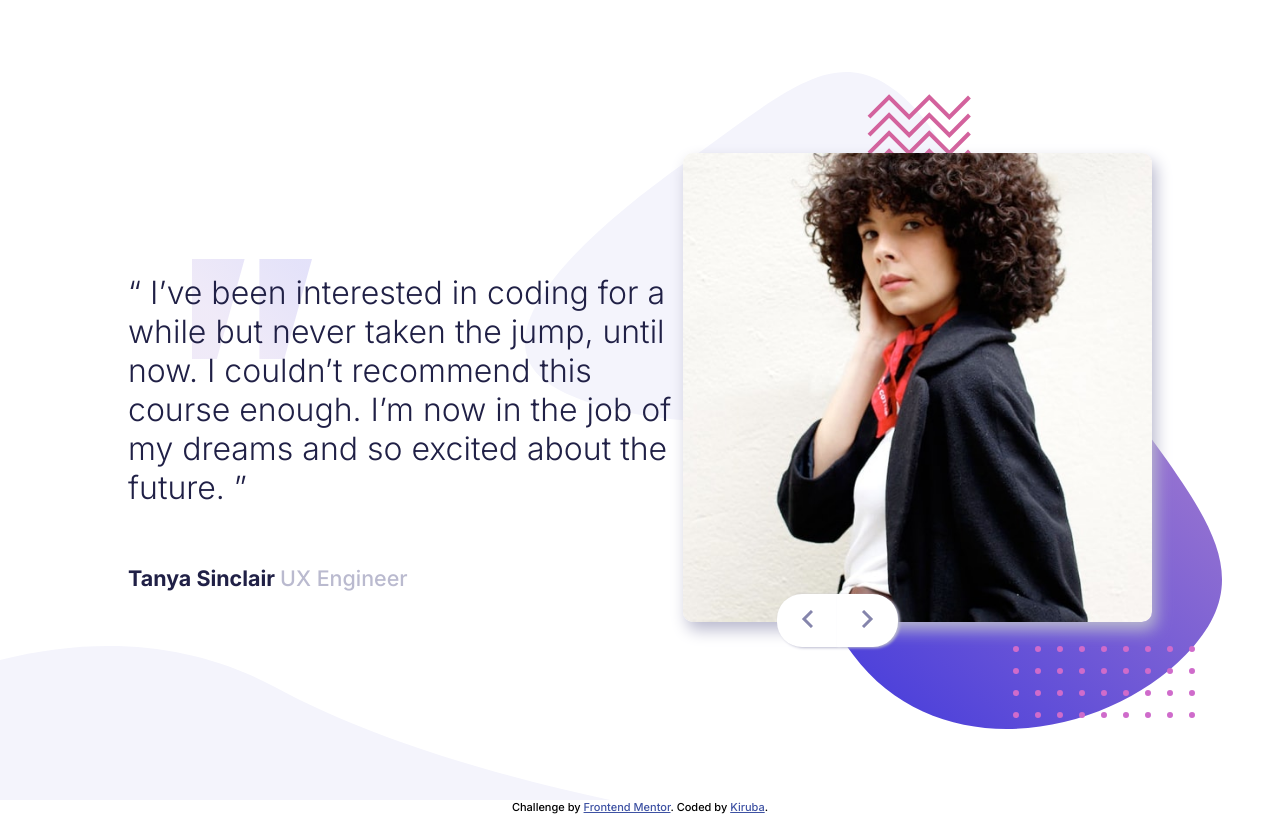
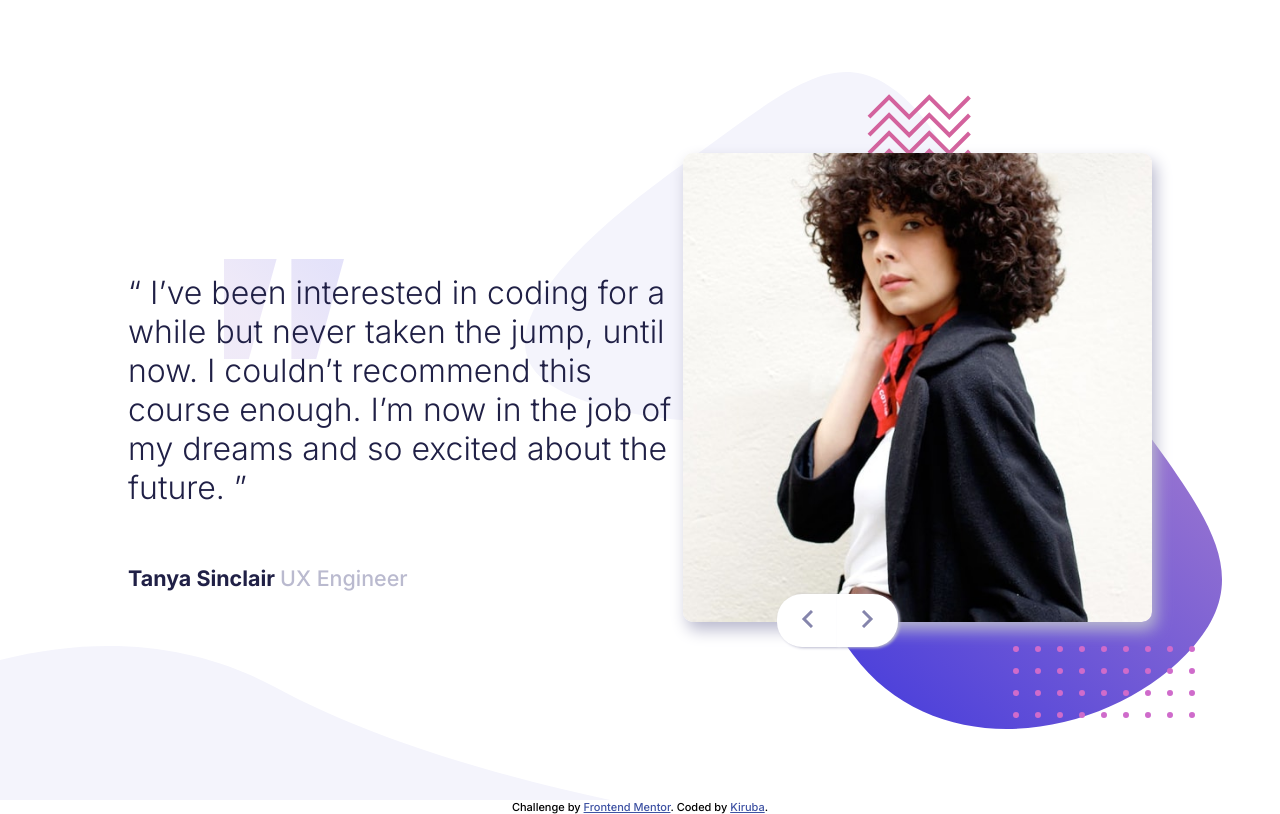
Before and after one commit to KIRUBASHANKAR26/FrontEnd-testmonials-slider, a plain HTML site: page index.html in a window 1280 px wide. Drawn offline with Linux system fonts and the light colour scheme.

Commit message:
Update style.css

```diff
--- a/style.css
+++ b/style.css
@@ -116,7 +116,7 @@ picture{
         font-size: 1em;
         text-align:unset;
         background: url(./images/pattern-quotes.svg) no-repeat;
-        background-position: 2em 3.3em;
+        background-position: 3em 3.3em;
     }
     .content p{
         padding-bottom: 1.8em;
```
